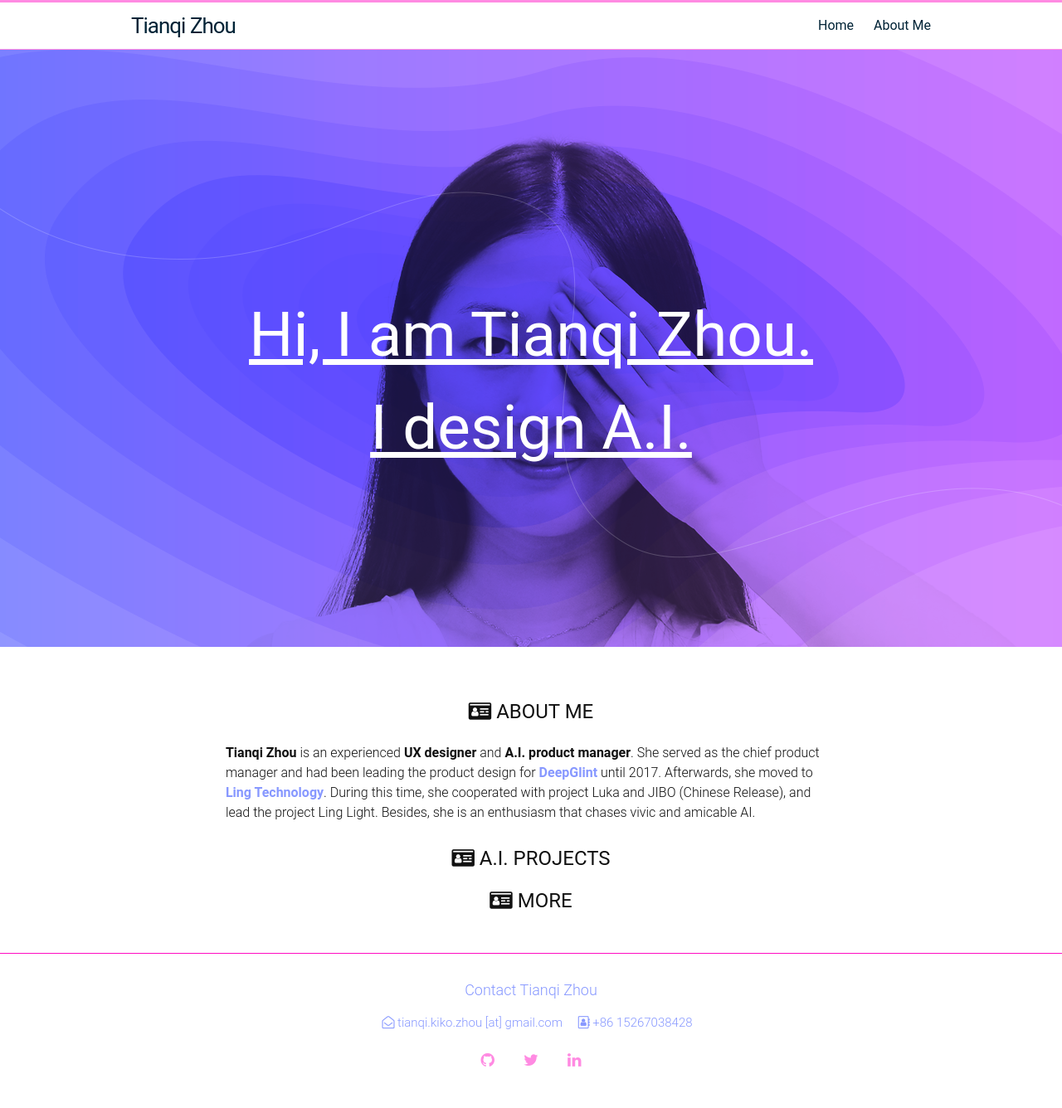
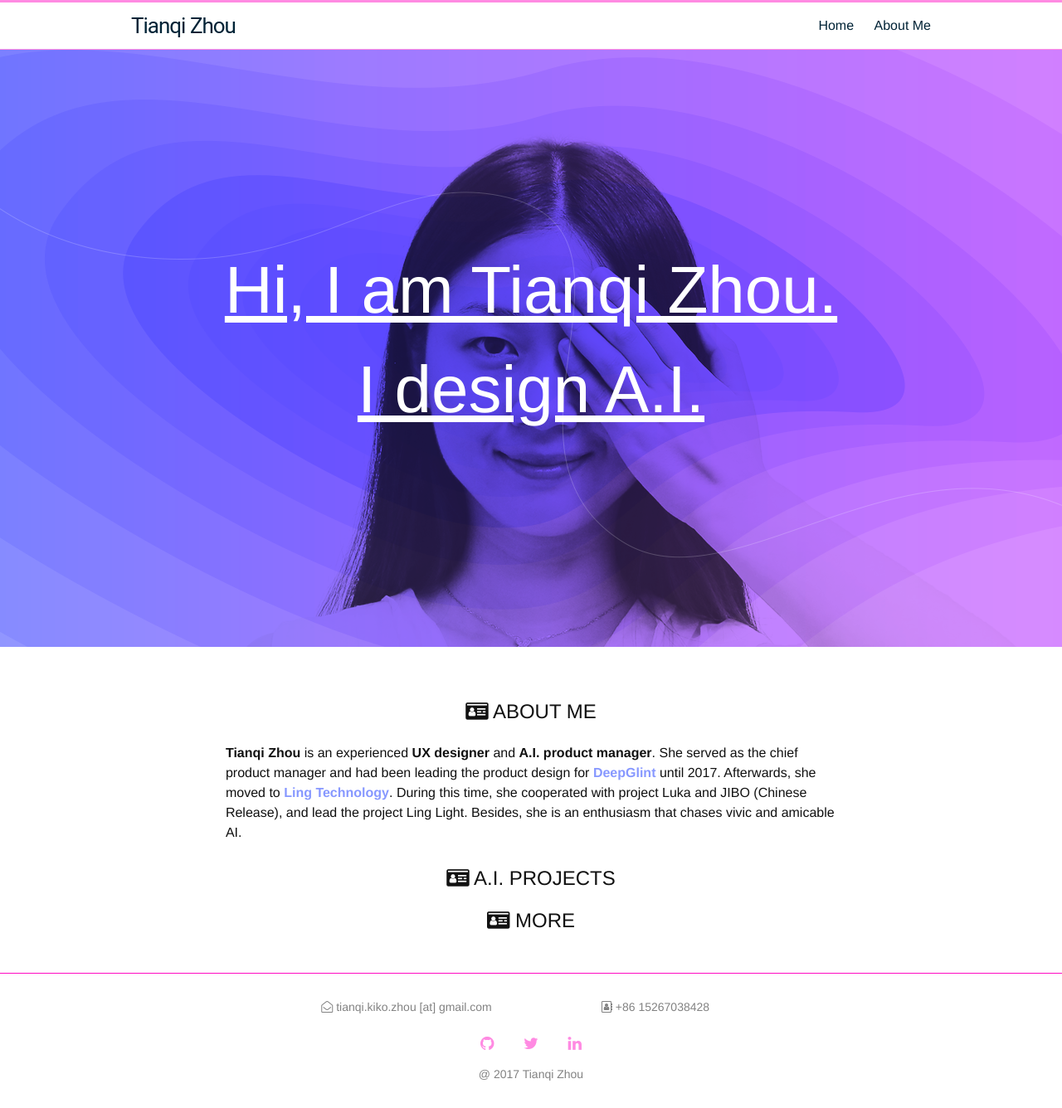
Before and after one commit to Tianqi-Zhou/tianqi-zhou.github.io, a Jekyll site: the page built from index.html, in a window 1280 px wide. Shown: the whole page at 83% size. Built offline with Jekyll 4.4.1, drawn with Linux system fonts in a browser that asks for light colours.

Commit message:
Update footer

```diff
--- a/_includes/footer.html
+++ b/_includes/footer.html
@@ -2,25 +2,23 @@
 
   <div class="wrapper">
 
-    <div class="footer-col-wrapper">
-      <h2 class="footer-heading">
-        <a class="page-link" href="{{ '/about' | prepend: site.url }}">
-        {{ site.title | prepend: 'Contact ' }}
-      </a></h2>
-
-      <a class="footer-col" href="mailto:{{ site.email }}">
+    <div class="footer-contact">
+      <span class="footer-col text-grey text-center">
         <i class="fa fa-envelope-open-o" aria-hidden="true"></i>
         {{ site.data.bio.email }}
-      </a>
-      <a class="footer-col" href="/">
+      </span>
+      <span class="footer-col text-grey text-center">
         <i class="fa fa-address-book-o" aria-hidden="true"></i>
         {{ site.data.bio.phone }}
-      </a>
+      </span>
     </div>
 
     <div class="footer-social">
       {% include interactive-social.html %}
     </div>
+    <div class="footer-copyright text-grey">
+      @ 2017 Tianqi Zhou
+    </div>
   </div>
 
 </footer>
--- a/_sass/_cover.scss
+++ b/_sass/_cover.scss
@@ -186,14 +186,14 @@
   text-decoration:  underline $white-color;
   border-radius:    25px;
   position:         relative;
-  top:              40%;
+  top:              32%;
   margin-left:      auto;
   margin-right:     auto;
 }
 
 .slogan-title {
-  font-size: 56pt;
-  font-weight: 400;
+  font-size: 80px;
+  font-weight: 500;
   color: $white-color;
-  // text-decoration: underline;
+  text-decoration: underline;
 }
--- a/_sass/_layout.scss
+++ b/_sass/_layout.scss
@@ -112,19 +112,24 @@
   margin-left:  0;
 }
 
-.footer-col-wrapper {
-  font-size:    15px;
+.footer-contact {
+  font-size: 14px;
   text-align: center;
-  color:        $grey-color;
-  margin-left:   -$spacing-unit / 2;
-  margin-bottom:  $spacing-unit / 2;
-  padding-left:   $spacing-unit / 2;
+  position: relative;
+  margin-left:  auto;
+  margin-right: auto;
+  width:  600px;
+  // width: -webkit-calc(55%);
+  // width:         calc(55%);
   @extend %clearfix;
 }
 
 .footer-col {
-  margin-bottom:  $spacing-unit / 2;
-  padding-left:   $spacing-unit / 2;
+  float: left;
+  padding-left: $spacing-unit / 2;
+  padding-right: $spacing-unit / 2;
+  width: -webkit-calc(50% - ( #{$spacing-unit} ));
+  width:         calc(50% - ( #{$spacing-unit} ));
 }
 
 .footer-social {
@@ -132,20 +137,27 @@
   position: relative;
   margin-left: auto;
   margin-right: auto;
+  margin-top:     $spacing-unit / 2;
+  @extend %clearfix;
 }
 
-@include media-query($on-laptop) {
-  .footer-col-1,
-  .footer-col-2 {
-      width: -webkit-calc(50% - (#{$spacing-unit} / 2));
-      width:         calc(50% - (#{$spacing-unit} / 2));
-  }
-
+.footer-copyright {
+  font-size:    14px;
+  text-align: center;
+  position: relative;
+  margin-left:  auto;
+  margin-right: auto;
+  @extend %clearfix;
 }
 
 @include media-query($on-palm) {
+  .footer-contact {
+    width: -webkit-calc(100% - (#{$spacing-unit} / 2));
+    width:         calc(100% - (#{$spacing-unit} / 2));
+  }
+
   .footer-col {
-      float: none;
+      margin-bottom: $spacing-unit / 2;
       width: -webkit-calc(100% - (#{$spacing-unit} / 2));
       width:         calc(100% - (#{$spacing-unit} / 2));
   }
@@ -162,6 +174,14 @@
 
 .text-center {
   text-align: center;
+}
+
+.text-left {
+  text-align: left;
+}
+
+.text-right {
+  text-align: right;
 }
 
 .sm-heading {
--- a/css/main.scss
+++ b/css/main.scss
@@ -4,7 +4,7 @@
 @charset "utf-8";
 
 // Our variables
-$base-font-family:  'Roboto', Helvetica, Arial, sans-serif;
+$base-font-family:  Helvetica Neue, Helvetica, Arial, sans-serif;
 $base-font-size:    16px;
 $small-font-size:   $base-font-size * 0.875;
 $tiny-font-size:    $small-font-size * 0.875;
```
